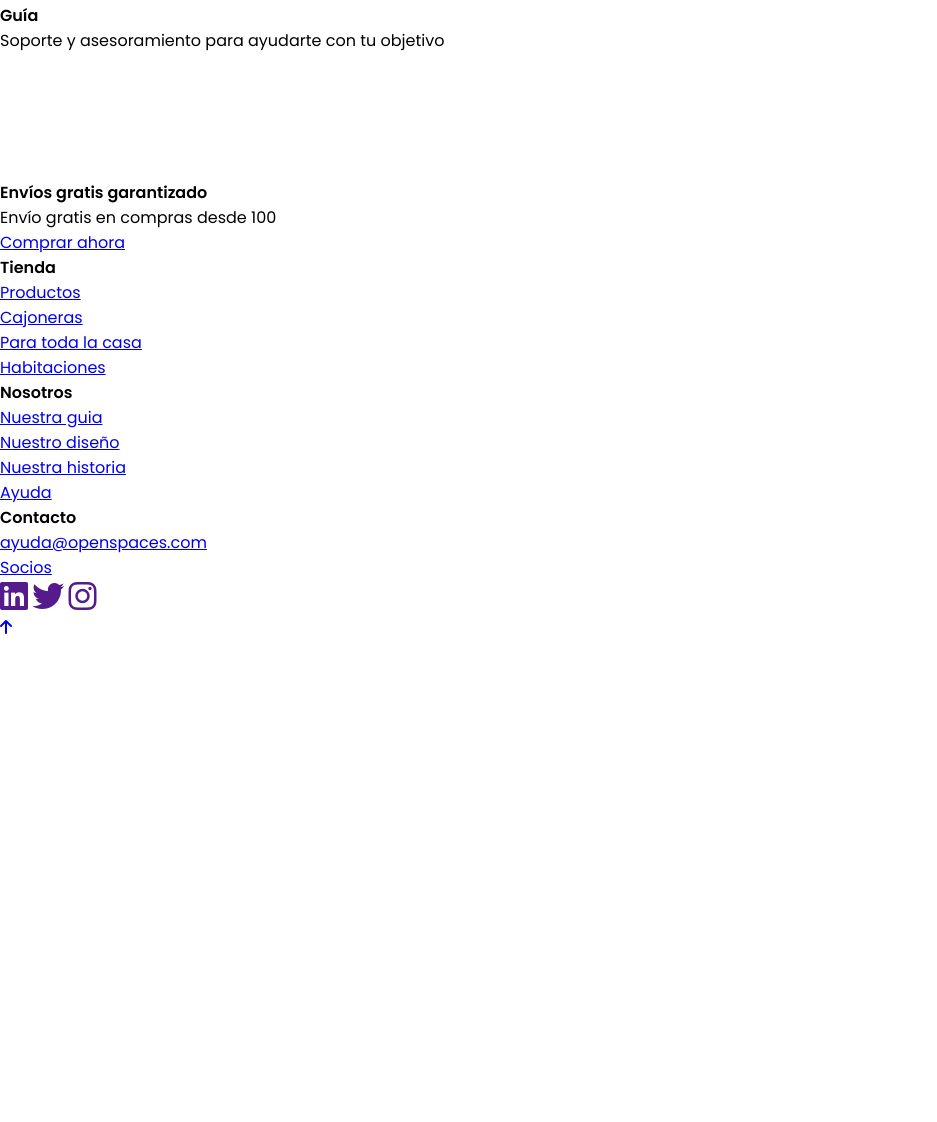
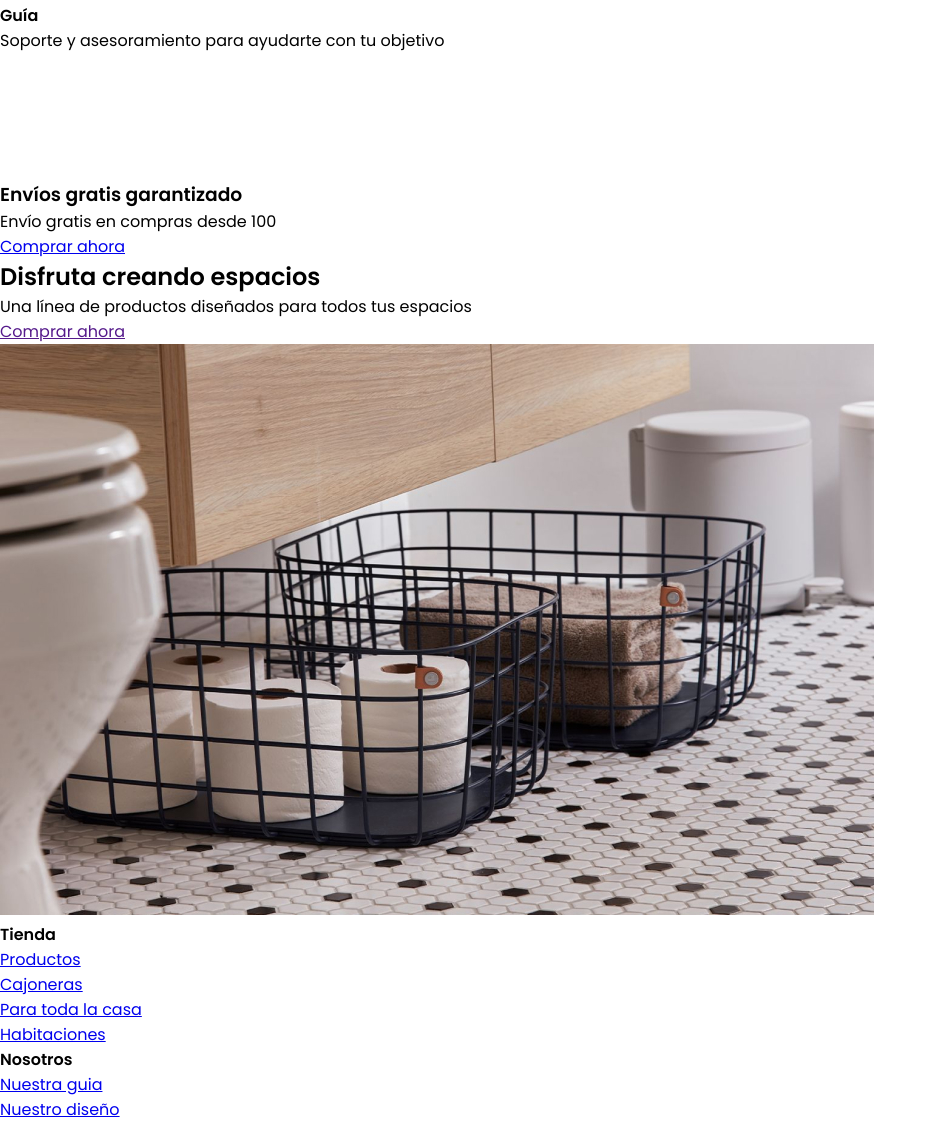
Before and after one commit to Adalab/modulo-1-evaluacion-final-olguita2412, a website: page public/index.html in a window 1280 px wide. Shown: the part 811-1933 px from the top of the page, without its empty margins (0-937 px from the left). Before the commit the page ends 1451 px from the top, so only its background shows below. Drawn offline with Linux system fonts and the light colour scheme.

Commit message:
Add aside

```diff
--- a/public/index.html
+++ b/public/index.html
@@ -57,11 +57,22 @@
       </section>
       <section>
           <img src="./assets/images/icon_4.png" alt="Envíos gratis garantizado" title="Envíos gratis garantizado">
-          <h4>Envíos gratis garantizado</h4>
+          <h3>Envíos gratis garantizado</h3>
           <p>Envío gratis en compras desde 100</p>
           <a href="https://adalab.es/" title="Comprar ahora" target="_blank">Comprar ahora</a>
       </section>
   </main>
+  <aside>
+      <section>
+          <div>
+              <h2>Disfruta creando espacios</h2>
+              <p>Una línea de productos diseñados para todos tus espacios</p>
+              <a href="" title="Comprar ahora" target="_blank">Comprar ahora</a>
+          </div>
+          <img src="./assets/images/creando-espacios.jpg" alt="Espacios creados disfrutando"
+              title="Espacios creados disfrutando">
+      </section>
+  </aside>
   <footer>
       <nav>
           <h4>Tienda</h4>
```
Also changed, not shown: src/html/index.html (+1 -0 lines), src/html/partials/aside.html (added, +11 -0 lines), src/html/partials/main.html (+1 -1 lines).
